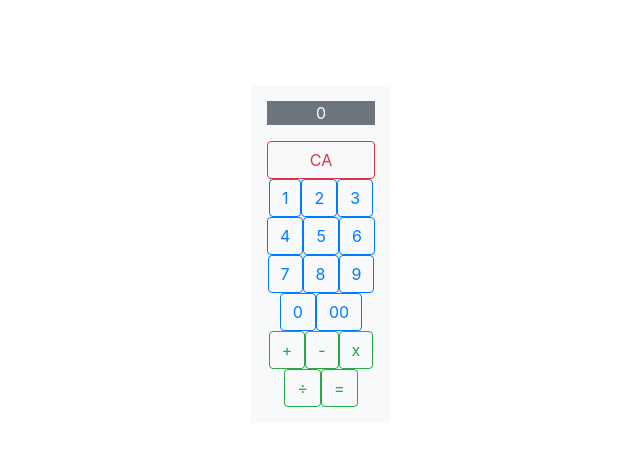
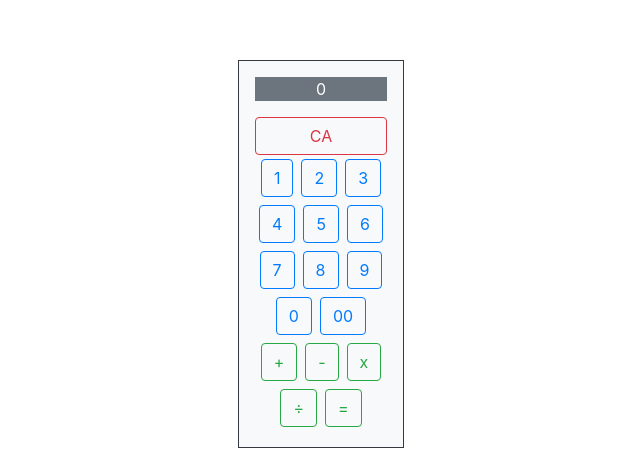
Before and after one commit to nakataku119/CalculatorVueApp, a Vue app: page / in a window 1280 px wide. Shown: the part 142-608 px from the top of the page, without its empty margins (319-959 px from the left). Built offline with nearby package versions, Linux system fonts and the light colour scheme.

Commit message:
レイアウト微調整

```diff
--- a/src/App.vue
+++ b/src/App.vue
@@ -6,7 +6,7 @@ const calculator = userCalculatorStore();
 </script>
 
 <template>
-  <div class="p-3 mb-2 bg-light text-white">
+  <div class="p-3 mb-2 bg-light text-white border border-dark">
     <p class="bg-secondary text-white">
       {{ calculator.numberDisplayed }}
     </p>
--- a/src/components/molecules/ButtonsPart.vue
+++ b/src/components/molecules/ButtonsPart.vue
@@ -46,7 +46,7 @@ document.addEventListener("keydown", (event) => {
       :key="number"
       :value="number"
       @click="onClickButton(number)"
-      class="btn btn-outline-primary"
+      class="btn btn-outline-primary m-1"
     />
   </div>
   <div v-for="symbols in symbolsOfButton">
@@ -55,7 +55,7 @@ document.addEventListener("keydown", (event) => {
       :key="symbol"
       :value="symbol"
       @click="onClickButton(symbol)"
-      class="btn btn-outline-success"
+      class="btn btn-outline-success m-1"
     />
   </div>
 </template>
```
